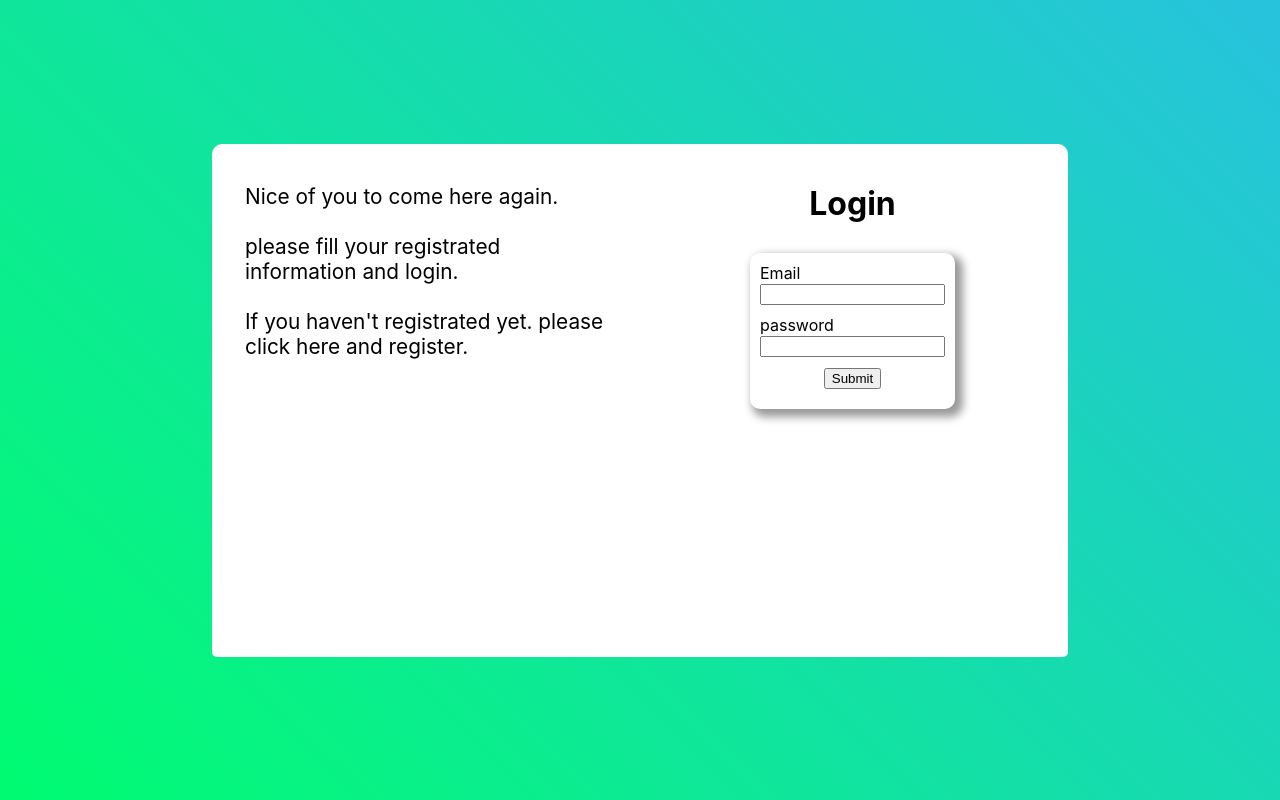
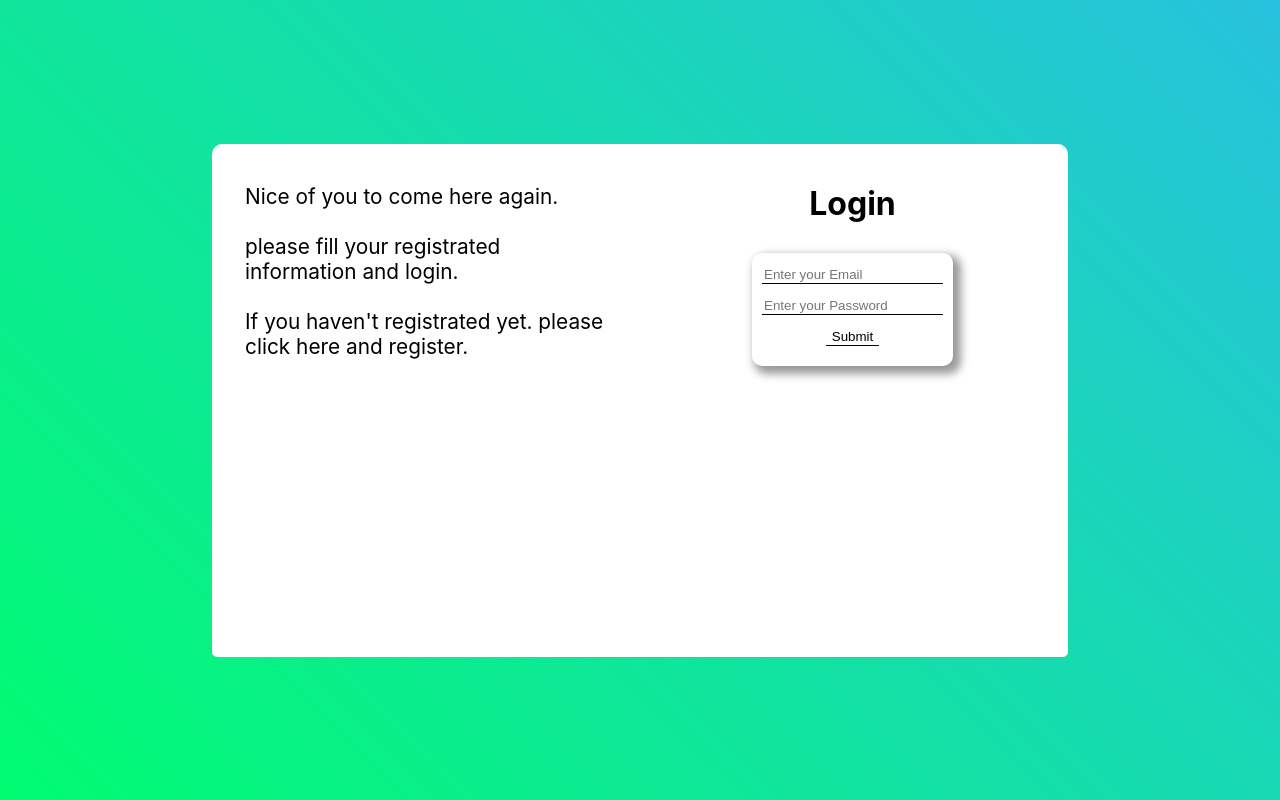
Before and after one commit to shaypet/ele-assigment, a React (Create React App) app in the folder client/: page /auth/login in a window 1280 px wide. Built offline with nearby package versions, Linux system fonts and the light colour scheme.

Commit message:
create input component

```diff
--- /dev/null
+++ b/client/src/components/input/input.scss
@@ -0,0 +1,8 @@
+.app-input {
+  border: 0px;
+  border-bottom: 1px black solid;
+  background: inherit;
+  &[type="submit"] {
+    cursor: pointer;
+  }
+}
--- /dev/null
+++ b/client/src/components/input/input.tsx
@@ -0,0 +1,14 @@
+import "./input.scss";
+type AppInputProps = {
+  addTocClassName?: string;
+};
+
+const AppInput = ({
+  addTocClassName,
+  ...props
+}: AppInputProps & React.ComponentPropsWithoutRef<"input">) => {
+  return (
+    <input className={"app-input " + (addTocClassName || "")} {...props} />
+  );
+};
+export default AppInput;
--- a/client/src/pages/auth/components/login-form/login-form.tsx
+++ b/client/src/pages/auth/components/login-form/login-form.tsx
@@ -1,25 +1,31 @@
-import React, { useContext, useState } from "react";
+import React, { useState } from "react";
+import AppInput from "../../../../components/input/input";
 const LoginForm = () => {
+  const [email, setEmail] = useState<string>("");
+  const [password, setPassword] = useState<string>("");
   return (
     <form
       onSubmit={(e) => {
         e.preventDefault();
       }}
     >
-      <div className="padding-row">
-        <div>Email</div>
-        <div>
-          <input />
-        </div>
+      <div className="padding-row ">
+        <AppInput
+          placeholder="Enter your Email"
+          value={email}
+          onChange={(e) => setEmail(e.target.value)}
+        />
       </div>
       <div className="padding-row">
-        <div>password</div>
-        <div>
-          <input />
-        </div>
+        <AppInput
+          placeholder="Enter your Password"
+          value={password}
+          type="password"
+          onChange={(e) => setPassword(e.target.value)}
+        />
       </div>
       <div className="row center padding-row">
-        <input type="submit" />
+        <AppInput type="submit" />
       </div>
     </form>
   );
```
